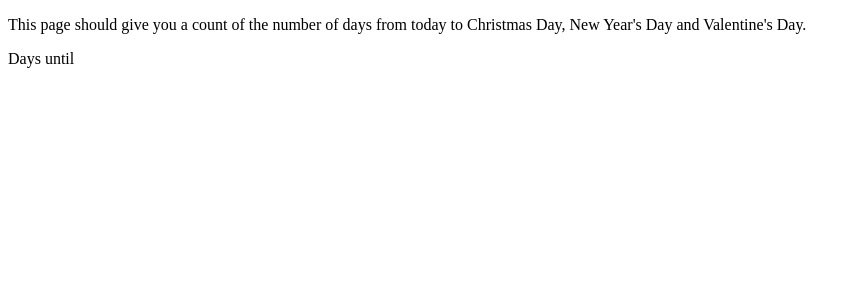
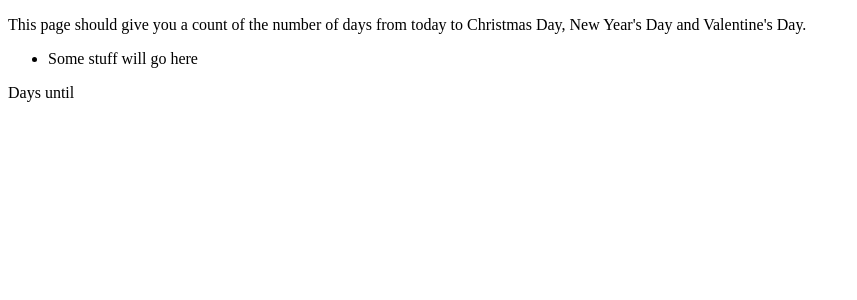
Before and after one commit to imypullan/typescript-days-until, a React (Create React App) app: page / in a window 1280 px wide. Shown: the top 300 px of the page, without its empty margins (0-857 px from the left). Built offline with nearby package versions, Linux system fonts and the light colour scheme.

Commit message:
display element scaffolding

```diff
--- a/src/Components/Parent/ButtonElement/index.tsx
+++ b/src/Components/Parent/ButtonElement/index.tsx
@@ -1,6 +1,10 @@
 import React, {useState, useEffect} from 'react'
 
-const ButtonElement = (e: React.MouseEvent<HTMLButtonElement>) => {
+interface Props {
+
+}
+
+const ButtonElement: React.FC = () => {
     return (
         <div>
             <button>Show days until</button>
--- /dev/null
+++ b/src/Components/Parent/DisplayElement/index.tsx
@@ -0,0 +1,18 @@
+import React from 'react'
+
+interface Props {
+    dates: Array<object>,
+    showInfo: boolean
+}
+
+const DisplayElement: React.FC<Props> = () => {
+    return (
+        <div>
+            <ul>
+                <li>Some stuff will go here</li>
+            </ul>
+        </div>
+    )
+}
+
+export default DisplayElement
--- a/src/Components/Parent/index.tsx
+++ b/src/Components/Parent/index.tsx
@@ -1,8 +1,12 @@
 import React from 'react'
 import ButtonElement from "./ButtonElement";
 import TextElement from "./TextElement";
+import DisplayElement from "./DisplayElement";
 
-const Parent = () => {
+const Parent: React.FC = () => {
+
+    const dates = [{}, {}]
+    const showInfo = false
 
     const handleClick = () => {
         console.log('hello')
@@ -11,6 +15,7 @@ const Parent = () => {
     return (
         <div>
             <TextElement />
+            <DisplayElement dates={dates} showInfo={showInfo} />
             Days until
 
         </div>
```
